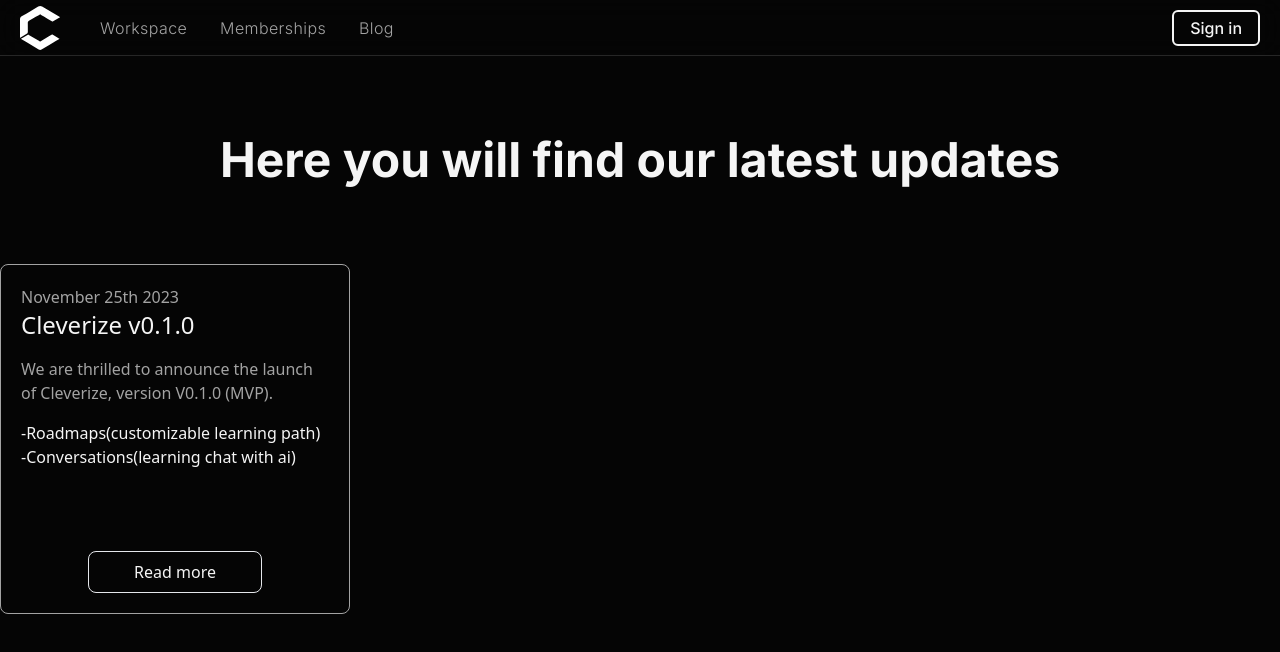
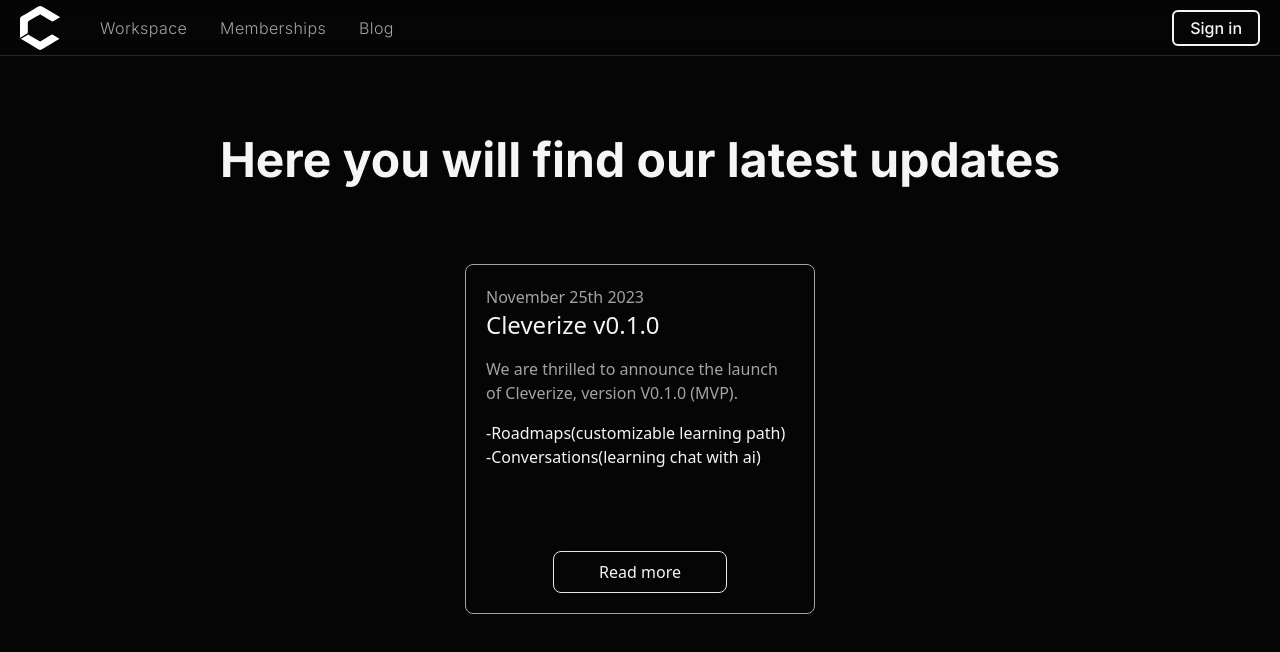
Before and after one commit to Lavryniukk/omniscent-frontend, a Next.js app: page /blog in a window 1280 px wide. Shown: the top 652 px of the page. Built offline with nearby package versions, Linux system fonts and the light colour scheme; no server answers.

Commit message:
bug fix in blog

```diff
--- a/app/(pages)/(main)/(home)/page.tsx
+++ b/app/(pages)/(main)/(home)/page.tsx
@@ -12,7 +12,7 @@ let HomePage: NextPage = () => {
       <HeroSection /> {/* Renders the title section of the landing page. */}
       <FeaturesSection />{" "}
       {/* Renders the features section of the landing page. */}
-      <ReviewsSection />{" "}
+      {/* <ReviewsSection />{" "} */}
       {/* Renders the reviews section of the landing page. */}
     </main>
   );
--- a/app/(pages)/(main)/blog/page.tsx
+++ b/app/(pages)/(main)/blog/page.tsx
@@ -6,7 +6,7 @@ export default function Blog() {
       <h1 className="text-5xl mt-20 text-text font-inter font-bold ">
         Here you will find our latest updates
       </h1>
-      <div className="w-full flex  mt-20">
+      <div className="w-full flex items-center justify-center mt-20">
         <div className="w-[350px] p-5 relative border-accent h-[350px] border rounded-lg">
           <Link
             href="/blog/v0.1.0"
```
